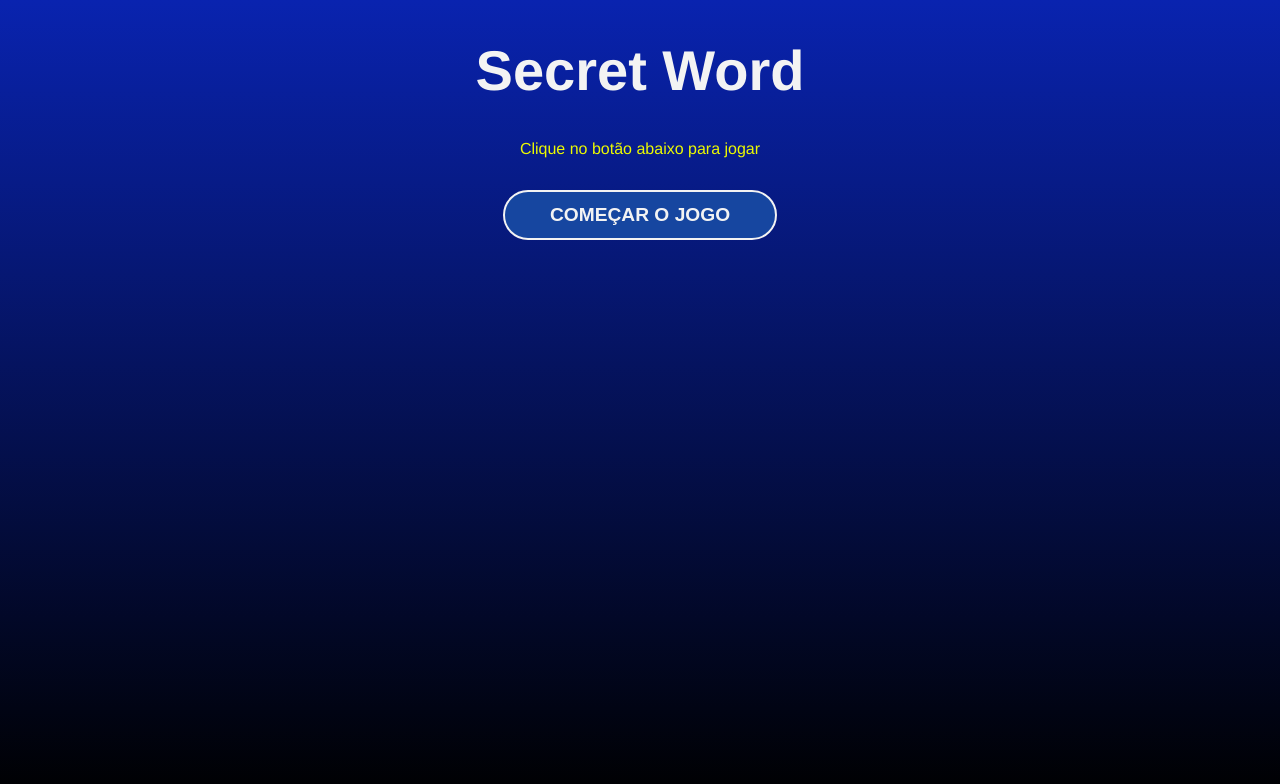
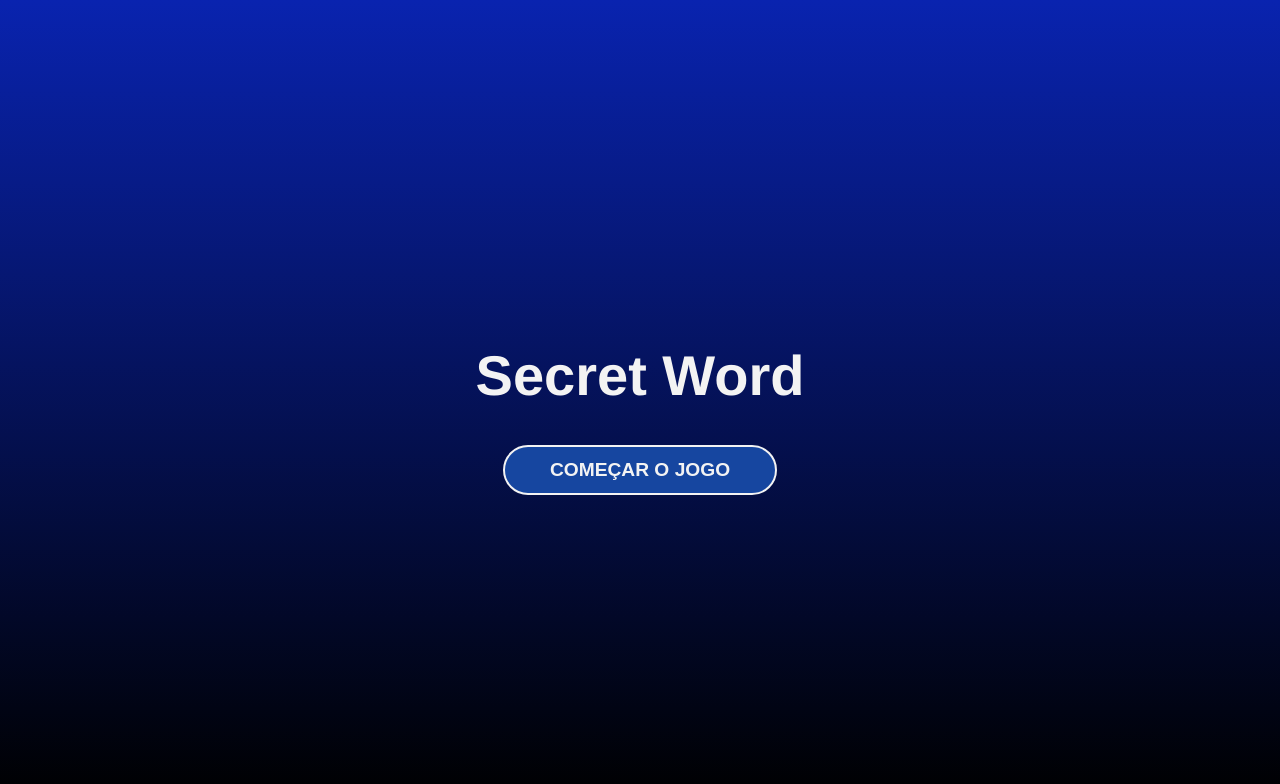
Before and after one commit to evandrodias11/secret-world-reactjs, a React (Vite) app: page / in a window 1280 px wide. Shown: the top 784 px of the page. Built offline with nearby package versions, Linux system fonts and the light colour scheme.

Commit message:
tira paragro e centraliza tudo na tela

```diff
--- a/src/components/StartScreen.css
+++ b/src/components/StartScreen.css
@@ -1,8 +1,12 @@
+.start {
+  display: flex;
+  flex-direction: column;
+  justify-content: center;
+  align-items: center;
+  height: 100vh;
+  text-align: center;
+}
+
 .start h1 {
   font-size: 3.5em;
 }
-
-.start p {
-  margin-bottom: 2em;
-  color: #ecfa00;
-}
--- a/src/components/StartScreen.jsx
+++ b/src/components/StartScreen.jsx
@@ -4,7 +4,6 @@ const StartScreen = ({ startGame }) => {
   return (
     <div className="start">
       <h1>Secret Word</h1>
-      <p>Clique no botão abaixo para jogar</p>
       <button onClick={startGame}>Começar o jogo</button>
     </div>
   );
```
